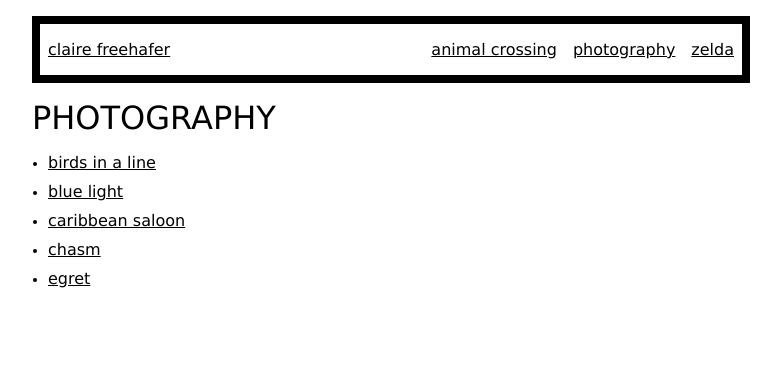
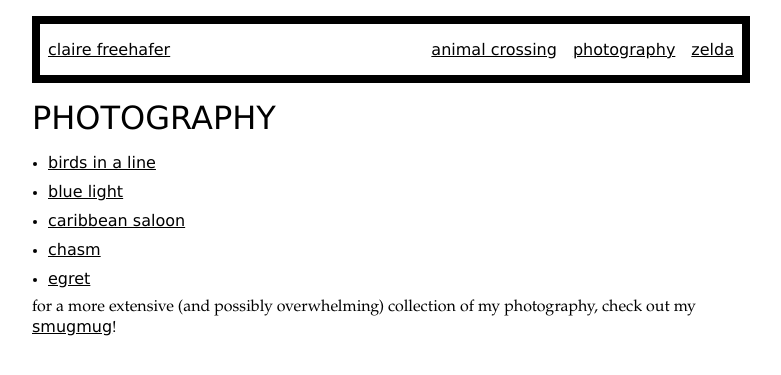
Before and after one commit to clairefreehafer/webbed-site-jekyll, a Jekyll site: the page built from photography.md, in a window 1280 px wide. Shown: the top 375 px of the page, without its empty margins (249-1030 px from the left). Built offline with Jekyll 4.4.1, drawn with Linux system fonts in a browser that asks for light colours.

Commit message:
add smugmug link

```diff
--- a/photography.md
+++ b/photography.md
@@ -10,3 +10,5 @@ layout: default
     - [{{ page.title | escape }}]({{ page.url | relative_url }})
   {% endunless %}
 {% endfor %}
+
+for a more extensive (and possibly overwhelming) collection of my photography, check out my [smugmug](https://clairefreehafer.smugmug.com)!
```
